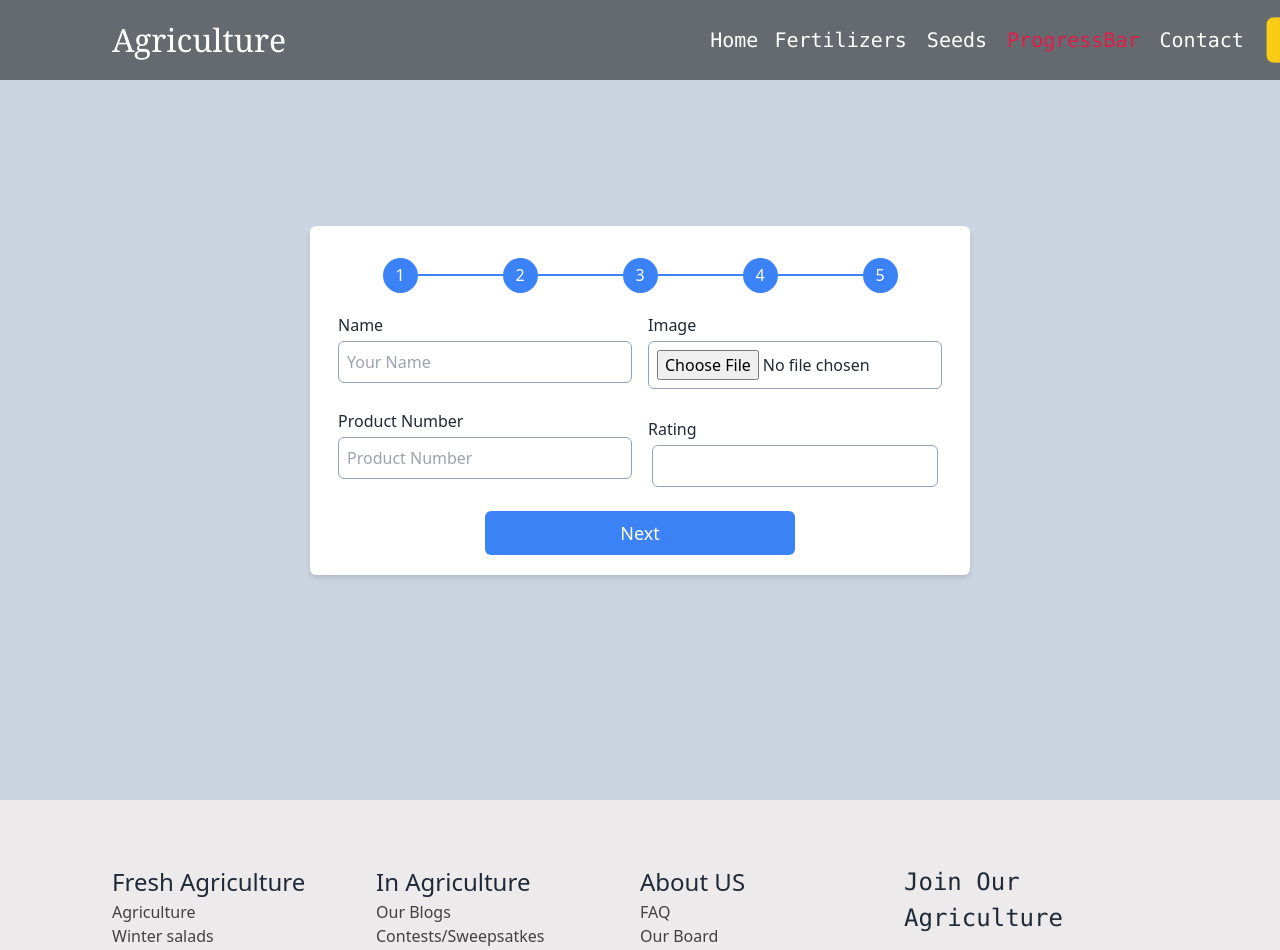
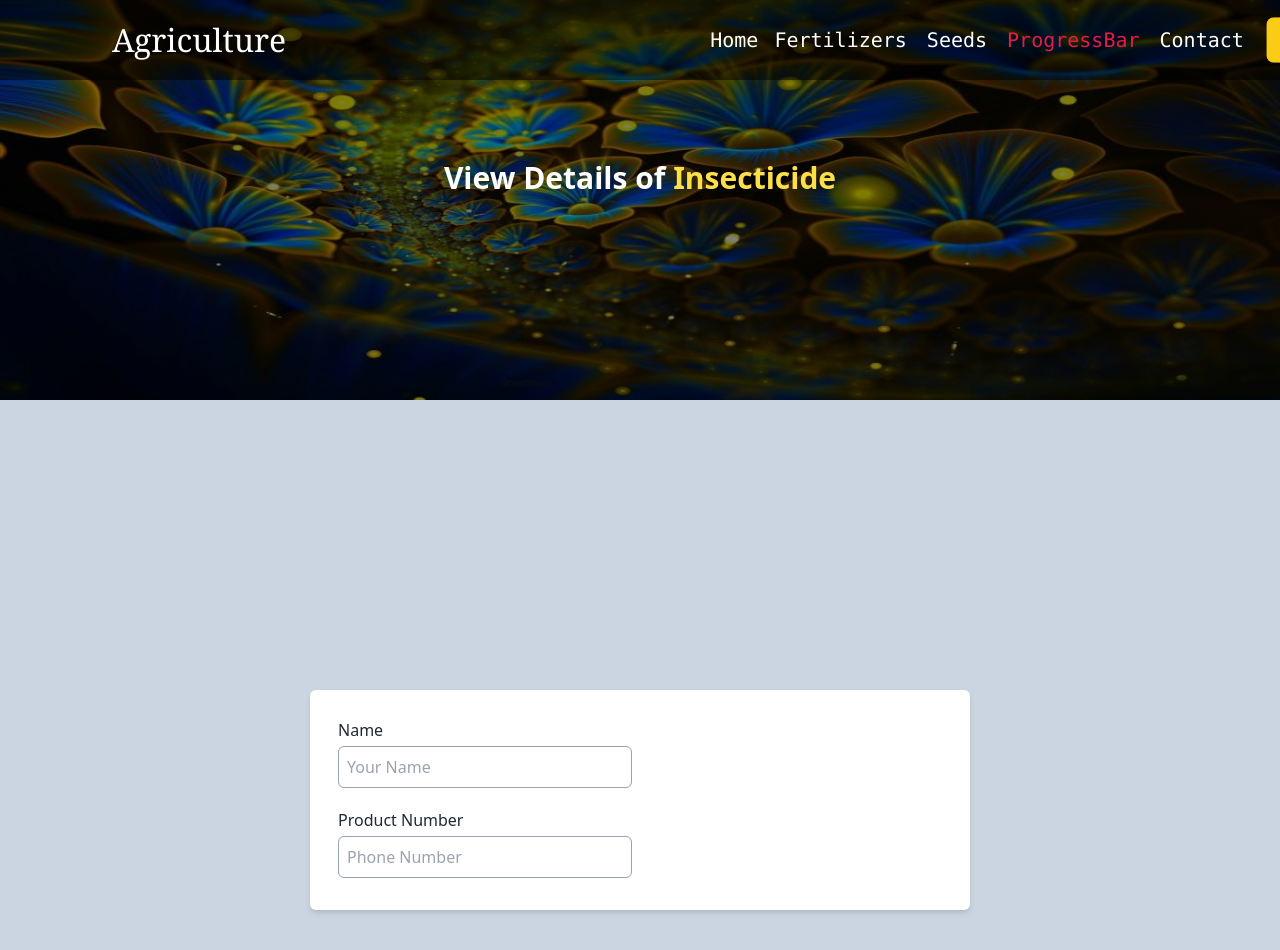
Before and after one commit to kawsarmahmud12/agriculture-client, a React (Vite) app: page /progressbar in a window 1280 px wide. Shown: the top 950 px of the page. Built offline with nearby package versions, Linux system fonts and the light colour scheme; no server answers; some icons are missing.

Commit message:
file added

```diff
--- a/src/Routes/Routes.jsx
+++ b/src/Routes/Routes.jsx
@@ -14,6 +14,7 @@ import Seeds from "../pages/Seeds/Seeds";
 import ProgressBar from "../pages/ProgressBar/ProgressBar";
 import Payment from "../pages/Payment/Payment";
 import Checkout from "../pages/Payment/Checkout";
+import Progress from "../pages/ProgressBar/Progress";
 
 const router = createBrowserRouter([
     {
@@ -27,7 +28,7 @@ const router = createBrowserRouter([
           },
           {
             path:'/progressbar',
-            element:<ProgressBar></ProgressBar>
+            element:<Progress></Progress>
           },
           {
             path:'View_Recipe/:id',
--- a/src/pages/Home/Home.jsx
+++ b/src/pages/Home/Home.jsx
@@ -6,7 +6,7 @@ import banner1 from '../../assets/slidier2.jpeg'
 import { Link, useNavigation } from 'react-router-dom';
 import Loading from '../shared/Loading';
 import useTitle from '../../hooks/useTitle';
-import about from '../../../dist/assets/about.png';
+import about from '../../../src/assets/about.png';
 // import Chat from '../chat/Chat';
 // import MessengerCustomerChat from 'react-messenger-customer-chat';
 
--- /dev/null
+++ b/src/pages/ProgressBar/Progress.jsx
@@ -0,0 +1,31 @@
+import React from 'react';
+import './progress.css'
+import banner from '../../assets/slidier2.jpeg'
+
+const Progress = () => {
+    return (
+        <div>
+            <div>
+                <img className='w-full h-[50vh]' src={banner} alt="" />
+                <div className='absolute top-0 bg-black w-full h-[50vh] bg-opacity-50'>
+                    <h1 className='text-center text-white font-semibold text-3xl pt-28 md:pt-40'>View Details of <span className='primary-color text-yellow-300'>Insecticide</span></h1>
+                </div>
+            </div>
+            <div className='w-screen h-screen bg-slate-300  justify-center items-center flex'>
+                <div className="card w-[660px] rounded-md shadow-md bg-white p-5">
+                    <div className='flex flex-col mb-1 w-1/2 p-2'>
+                        <label htmlFor="number">Name</label>
+                        <input className='p-2 border border-slate-400 mt-1  outline-0 focus:border-blue-500 rounded-md' type="name" name="name" id="name" placeholder='Your Name'/>
+                    </div>
+                    <div className='flex flex-col mb-1 w-1/2 p-2'>
+                        <label htmlFor="number">Product Number</label>
+                        <input className='p-2 border border-slate-400 mt-1  outline-0 focus:border-blue-500 rounded-md' type="number" name="number" id="number" placeholder='Phone Number'/>
+                    </div>
+                </div>
+            </div>
+
+        </div>
+    );
+};
+
+export default Progress;
```
Also changed, not shown: src/assets/about.png (added), src/pages/ProgressBar/Progress.css (added).
